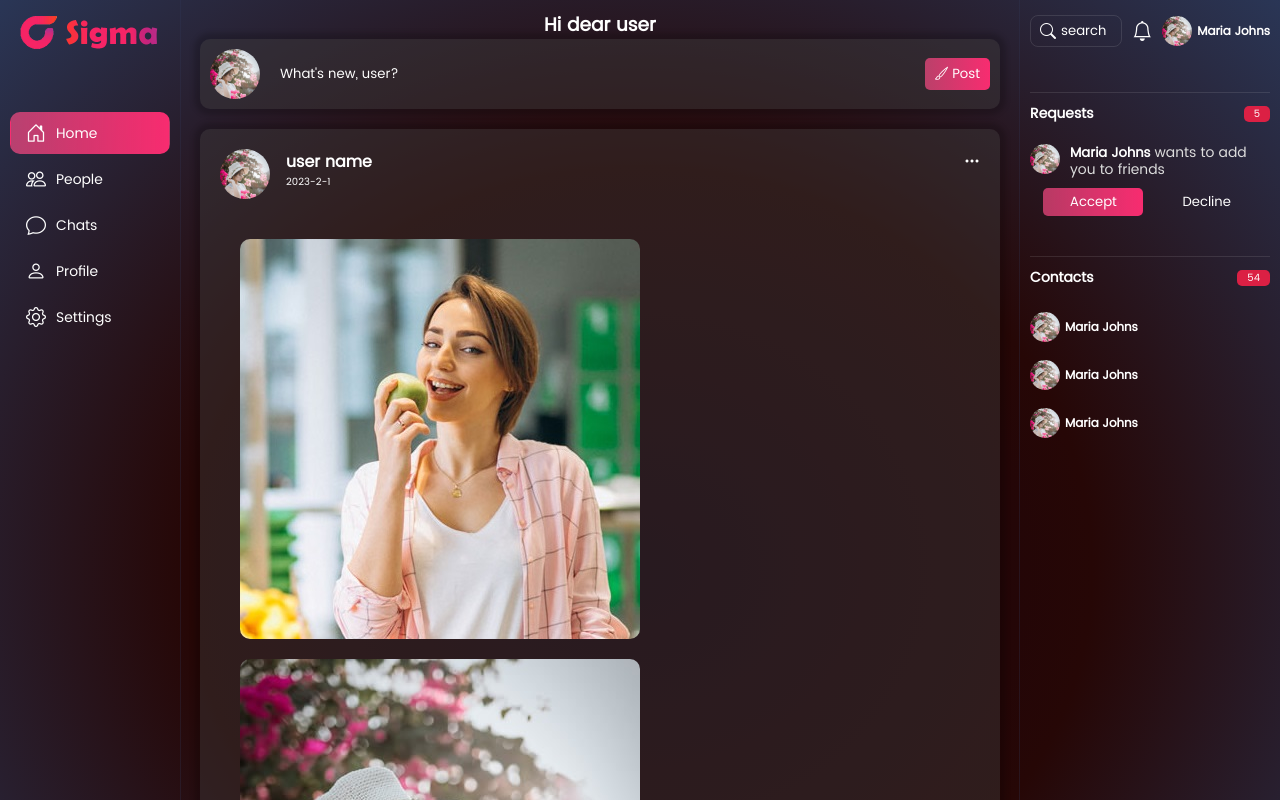
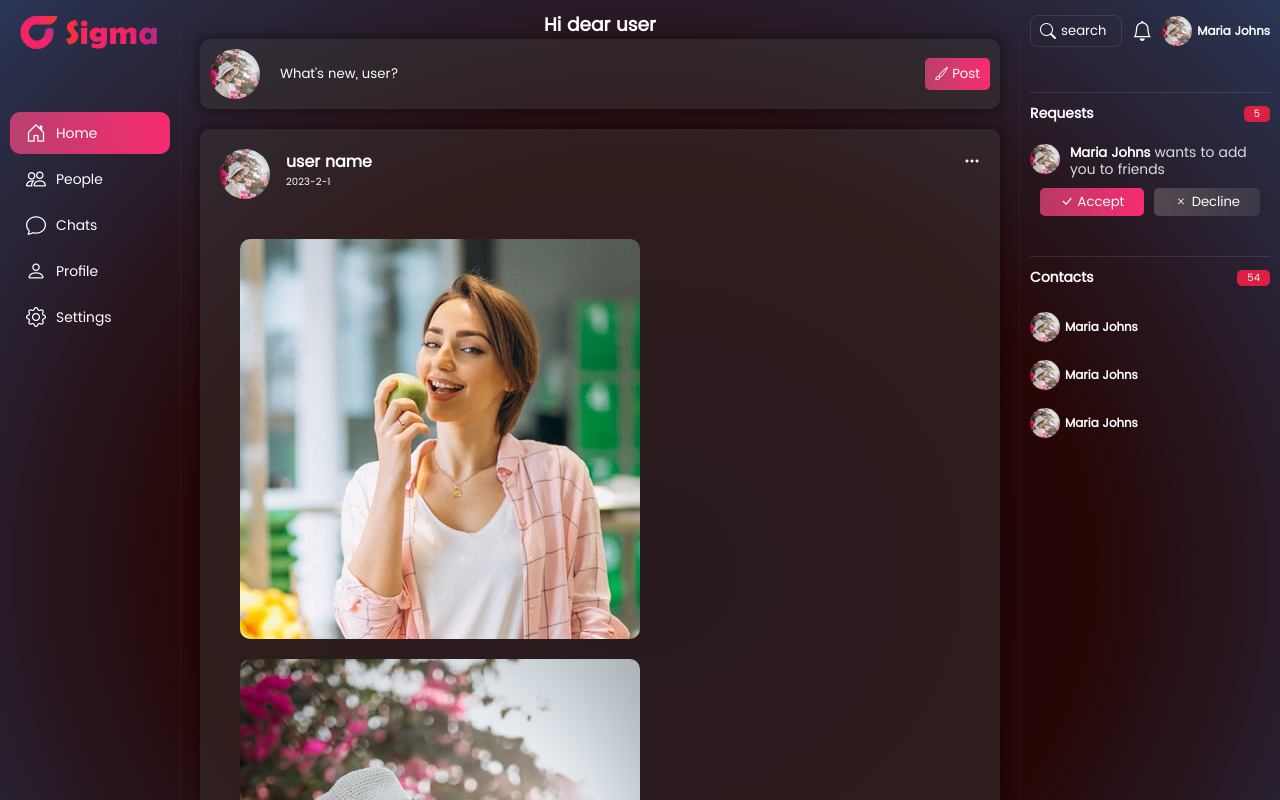
Before and after one commit to Aliherawi7/sigma-ui, a React (Create React App) app: page / in a window 1280 px wide. Shown: the top 800 px of the page. Built offline with nearby package versions, Linux system fonts and the light colour scheme.

Commit message:
new cosntant value added

```diff
--- a/src/constants/UiConstant.js
+++ b/src/constants/UiConstant.js
@@ -1,5 +1,6 @@
 export const ButtonTypes = {
-    general: "general"
+    general: "general",
+    gray: "gray"
 }
 
 export const Icons = {
@@ -8,5 +9,7 @@ export const Icons = {
     threeDots: "bi bi-three-dots",
     search: "bi bi-search",
     notification: "bi bi-bell",
+    tick:"bi bi-check-lg",
+    x: "bi bi-x"
 
 }
```
